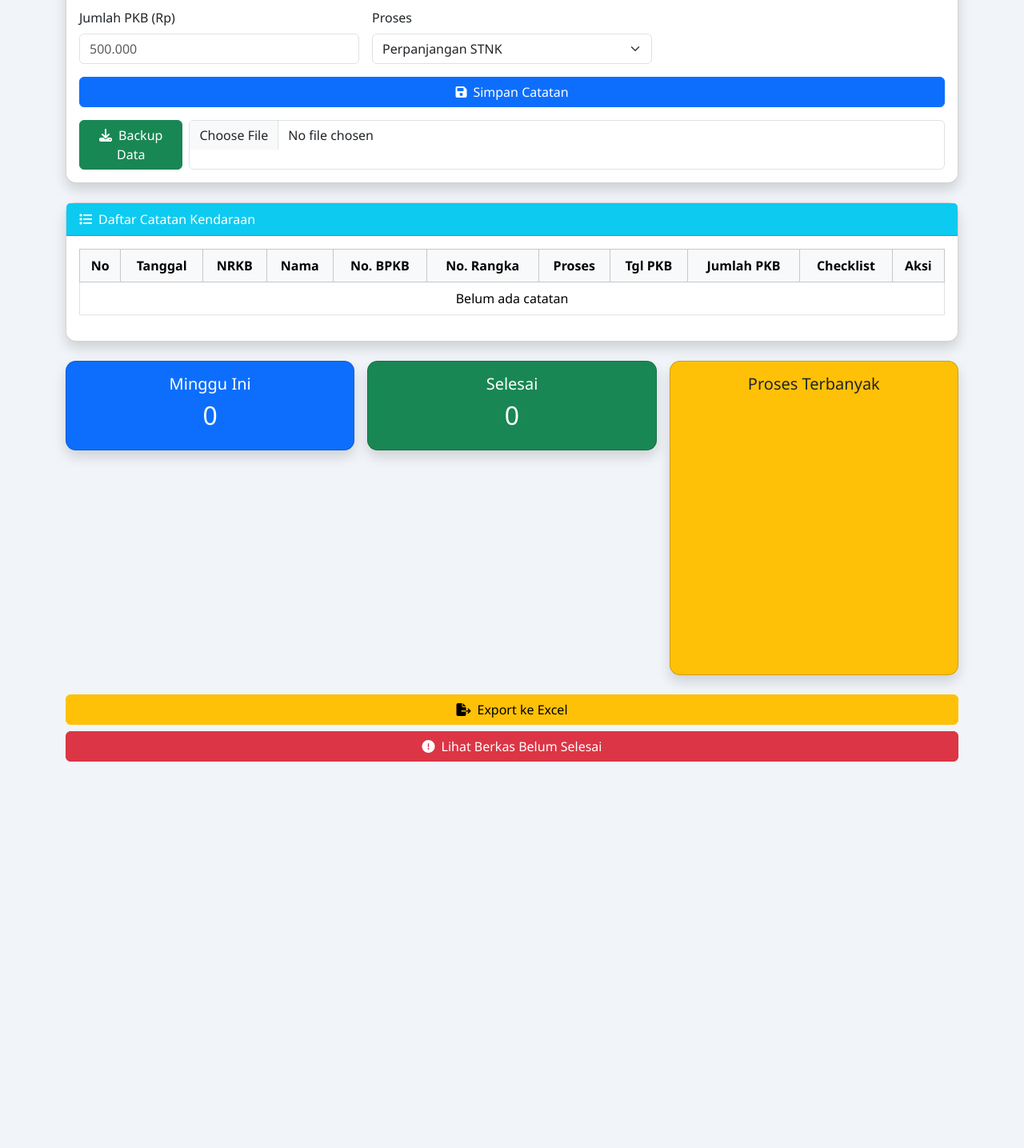
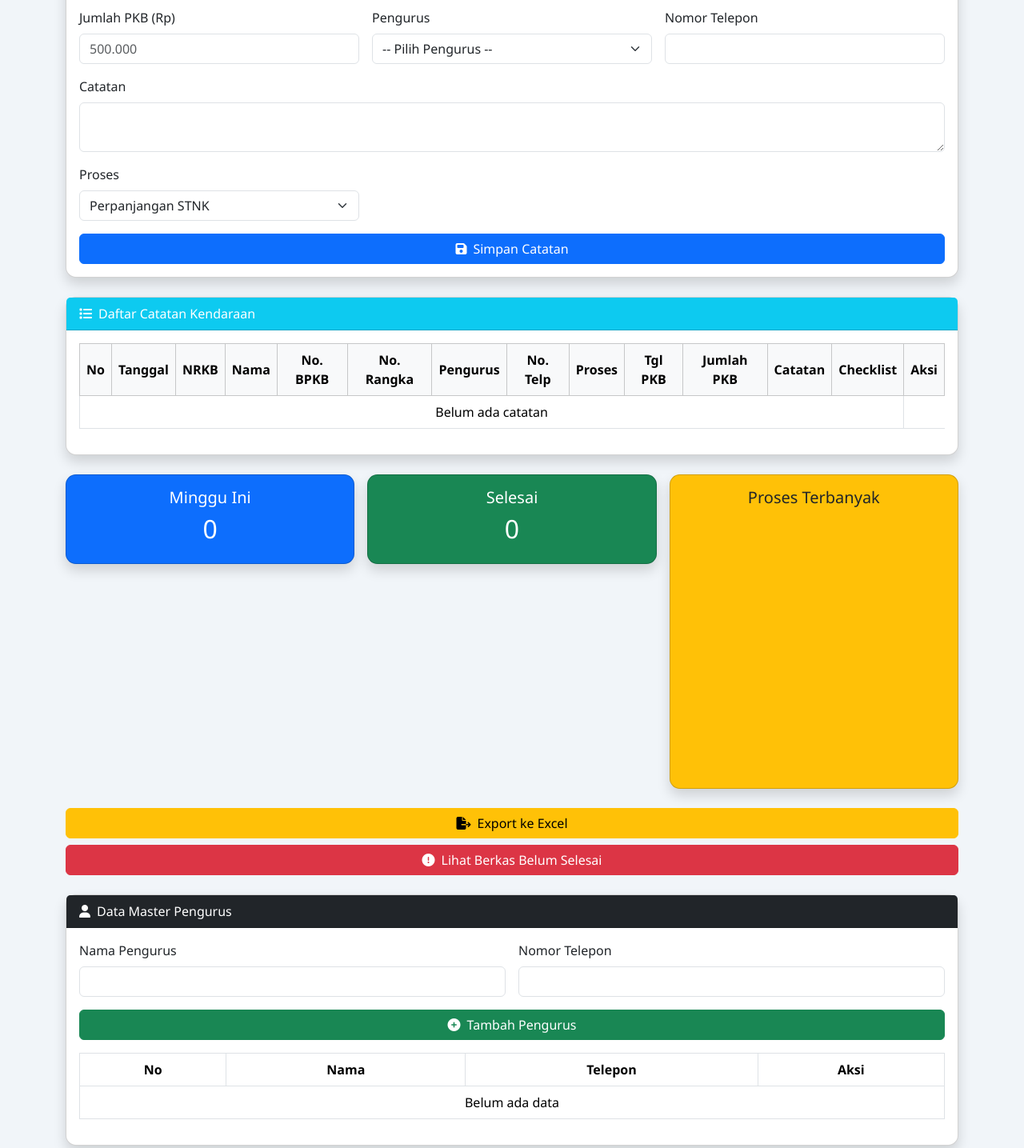
Before and after one commit to regidentkalbar-jak/drive2, a plain HTML site: page index.html in a window 1280 px wide. Shown: the part 300-1735 px from the top of the page at 80% size. Before the commit the page ends 1276 px from the top, so only its background shows below. Drawn offline with nearby package versions, Linux system fonts and the light colour scheme.

Commit message:
Update index.html

```diff
--- a/index.html
+++ b/index.html
@@ -5,11 +5,16 @@
   <meta name="viewport" content="width=device-width, initial-scale=1.0">
   <title>Catatan Berkas Pendaftaran</title>
   <link rel="manifest" href="manifest.json">
+
+  <!-- Bootstrap -->
   <link href="https://cdn.jsdelivr.net/npm/bootstrap@5.3.3/dist/css/bootstrap.min.css" rel="stylesheet">
+  <!-- FontAwesome -->
   <link rel="stylesheet" href="https://cdnjs.cloudflare.com/ajax/libs/font-awesome/6.5.1/css/all.min.css">
+  <!-- Custom CSS -->
   <link rel="stylesheet" href="style.css">
 </head>
 <body>
+  <!-- Navbar -->
   <nav class="navbar navbar-expand-lg navbar-dark bg-primary shadow-sm">
     <div class="container-fluid">
       <a class="navbar-brand fw-bold text-white" href="#">
@@ -19,9 +24,12 @@
         <li class="nav-item"><a class="nav-link active" href="#formData">Entri Data</a></li>
         <li class="nav-item"><a class="nav-link" href="#tabelData">Daftar Catatan</a></li>
         <li class="nav-item"><a class="nav-link" href="#rekapan">Rekapan</a></li>
+        <li class="nav-item"><a class="nav-link" href="#dataMaster">Data Master</a></li>
       </ul>
     </div>
   </nav>
+
+  <!-- Form Data -->
   <section id="formData" class="container my-4">
     <div class="card shadow">
       <div class="card-header bg-success text-white">
@@ -58,6 +66,20 @@
             <input type="text" class="form-control" id="jumlahPkb" placeholder="500.000" required>
           </div>
           <div class="col-md-4">
+            <label class="form-label">Pengurus</label>
+            <select class="form-select" id="pengurus" required>
+              <option value="">-- Pilih Pengurus --</option>
+            </select>
+          </div>
+          <div class="col-md-4">
+            <label class="form-label">Nomor Telepon</label>
+            <input type="text" class="form-control" id="noTelp" readonly>
+          </div>
+          <div class="col-md-12">
+            <label class="form-label">Catatan</label>
+            <textarea class="form-control" id="catatan" rows="2"></textarea>
+          </div>
+          <div class="col-md-4">
             <label class="form-label">Proses</label>
             <select class="form-select" id="proses">
               <option>Perpanjangan STNK</option>
@@ -73,15 +95,11 @@
             </button>
           </div>
         </form>
-        <div class="d-flex gap-2 mt-3">
-            <button class="btn btn-success flex-fill" onclick="backupData()">
-              <i class="fas fa-download me-2"></i>Backup Data
-            </button>
-            <input type="file" id="importFile" class="form-control" onchange="importData(event)" />
-        </div>
       </div>
     </div>
   </section>
+
+  <!-- Tabel Data -->
   <section id="tabelData" class="container my-4">
     <div class="card shadow">
       <div class="card-header bg-info text-white">
@@ -91,16 +109,19 @@
         <table class="table table-hover table-bordered text-center align-middle" id="tabelBerkas">
           <thead class="table-light">
             <tr>
-              <th>No</th><th>Tanggal</th><th>NRKB</th><th>Nama</th><th>No. BPKB</th>
-              <th>No. Rangka</th><th>Proses</th><th>Tgl PKB</th><th>Jumlah PKB</th>
+              <th>No</th><th>Tanggal</th><th>NRKB</th><th>Nama</th>
+              <th>No. BPKB</th><th>No. Rangka</th><th>Pengurus</th><th>No. Telp</th>
+              <th>Proses</th><th>Tgl PKB</th><th>Jumlah PKB</th><th>Catatan</th>
               <th>Checklist</th><th>Aksi</th>
             </tr>
           </thead>
-          <tbody><tr><td colspan="11">Belum ada catatan</td></tr></tbody>
+          <tbody><tr><td colspan="14">Belum ada catatan</td></tr></tbody>
         </table>
       </div>
     </div>
   </section>
+
+  <!-- Rekapan -->
   <section id="rekapan" class="container my-4">
     <div class="row text-center g-3">
       <div class="col-md-4">
@@ -131,10 +152,46 @@
       </button>
     </div>
   </section>
+
+  <!-- Data Master -->
+  <section id="dataMaster" class="container my-4">
+    <div class="card shadow">
+      <div class="card-header bg-dark text-white">
+        <i class="fas fa-user me-2"></i>Data Master Pengurus
+      </div>
+      <div class="card-body">
+        <form id="pengurusForm" class="row g-3 mb-3">
+          <div class="col-md-6">
+            <label class="form-label">Nama Pengurus</label>
+            <input type="text" class="form-control" id="namaPengurus" required>
+          </div>
+          <div class="col-md-6">
+            <label class="form-label">Nomor Telepon</label>
+            <input type="text" class="form-control" id="telpPengurus" required>
+          </div>
+          <div class="col-12">
+            <button type="submit" class="btn btn-success w-100">
+              <i class="fas fa-plus-circle me-2"></i>Tambah Pengurus
+            </button>
+          </div>
+        </form>
+        <table class="table table-bordered text-center" id="tabelPengurus">
+          <thead><tr><th>No</th><th>Nama</th><th>Telepon</th><th>Aksi</th></tr></thead>
+          <tbody><tr><td colspan="4">Belum ada data</td></tr></tbody>
+        </table>
+      </div>
+    </div>
+  </section>
+
+  <!-- JS CDN -->
   <script src="https://cdn.jsdelivr.net/npm/bootstrap@5.3.3/dist/js/bootstrap.bundle.min.js"></script>
   <script src="https://cdn.jsdelivr.net/npm/chart.js@4.4.0/dist/chart.umd.min.js"></script>
   <script src="https://cdn.jsdelivr.net/npm/xlsx@0.18.5/dist/xlsx.full.min.js"></script>
   <script src="script.js"></script>
-  <script>if ('serviceWorker' in navigator) { navigator.serviceWorker.register('service-worker.js'); }</script>
+  <script>
+    if ('serviceWorker' in navigator) {
+      navigator.serviceWorker.register('service-worker.js');
+    }
+  </script>
 </body>
 </html>
```
